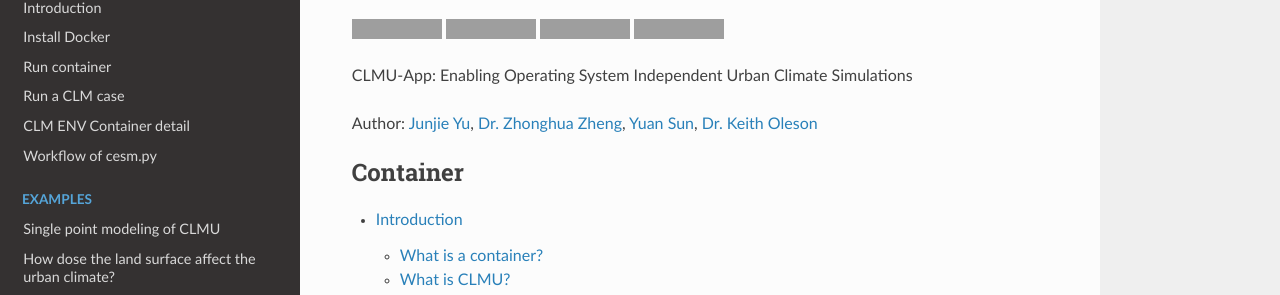
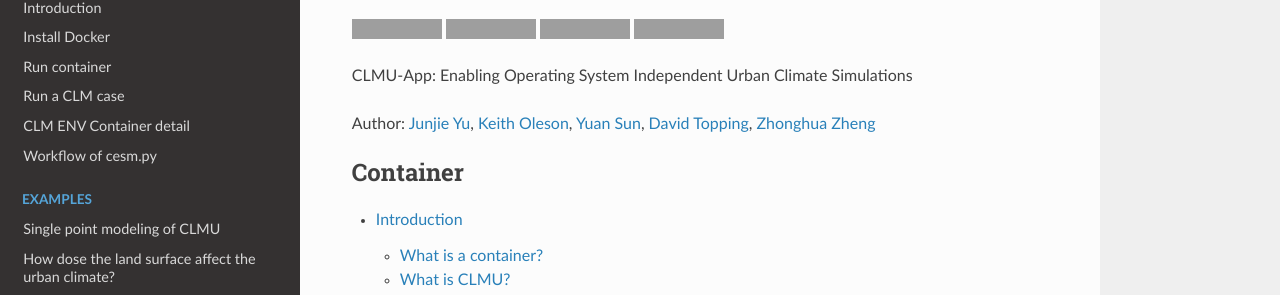
Before and after one commit to envdes/clmu-app, a Sphinx documentation site: the page built from docs/index.rst, in a window 1280 px wide and 900 px high. Shown: the part 144-439 px from the top of the window. Built offline with Sphinx 7.4.7 and the Read the Docs theme 2.0.0, drawn with Linux system fonts in a browser that asks for light colours; grey boxes are pictures that could not be loaded.

Commit message:
update readme

```diff
--- a/README.rst
+++ b/README.rst
@@ -17,7 +17,7 @@
 CLMU-App is a containerized application for urban climate simulations. It is designed to provide a platform for running Community Land Model-Urban (CLMU) simulations.
 CLMU is the Community Land Model-Urban, hosted by the National Center for Atmospheric Research (NCAR). CLMU acts as an urban model with a single-layer canopy scheme under the Earth system model hierarchy. Running a CLMU simulation, at least, needs to run a Community Land Model (CLM) case. Running a global CESM/CTSM case requires a lot of computing resources that HARDLY be done on a local computer. Therefore, the CLMU-App only serves a single point of simulation, and it is not recommended to use container for global simulation. The clm5.0 has beed installed in `/p/project` in CLMU-App. For the detail of CLMU-App, please refer to `CLMU-App document <https://envdes.github.io/clmu-app/>`_.
 
-Author: `Junjie Yu <https://junjieyu-uom.github.io>`_, `Dr. Zhonghua Zheng <https://zhonghuazheng.com>`_, `Yuan Sun <https://github.com/YuanSun-UoM>`_, `Dr. Keith Oleson <https://staff.ucar.edu/users/oleson>`_
+Author: `Junjie Yu <https://junjieyu-uom.github.io>`_, `Keith Oleson <https://staff.ucar.edu/users/oleson>`_, `Yuan Sun <https://github.com/YuanSun-UoM>`_, `David Topping <https://research.manchester.ac.uk/en/persons/david.topping>`_, `Zhonghua Zheng <https://zhonghuazheng.com>`_
 
 How to ask for help
 -------------------
--- a/docs/index.rst
+++ b/docs/index.rst
@@ -22,7 +22,7 @@
 
 CLMU-App: Enabling Operating System Independent Urban Climate Simulations
 
-Author: `Junjie Yu <https://junjieyu-uom.github.io>`_, `Dr. Zhonghua Zheng <https://zhonghuazheng.com>`_, `Yuan Sun <https://github.com/YuanSun-UoM>`_, `Dr. Keith Oleson <https://staff.ucar.edu/users/oleson>`_
+Author: `Junjie Yu <https://junjieyu-uom.github.io>`_, `Keith Oleson <https://staff.ucar.edu/users/oleson>`_, `Yuan Sun <https://github.com/YuanSun-UoM>`_, `David Topping <https://research.manchester.ac.uk/en/persons/david.topping>`_, `Zhonghua Zheng <https://zhonghuazheng.com>`_
 
 .. toctree::
    :maxdepth: 2
```
